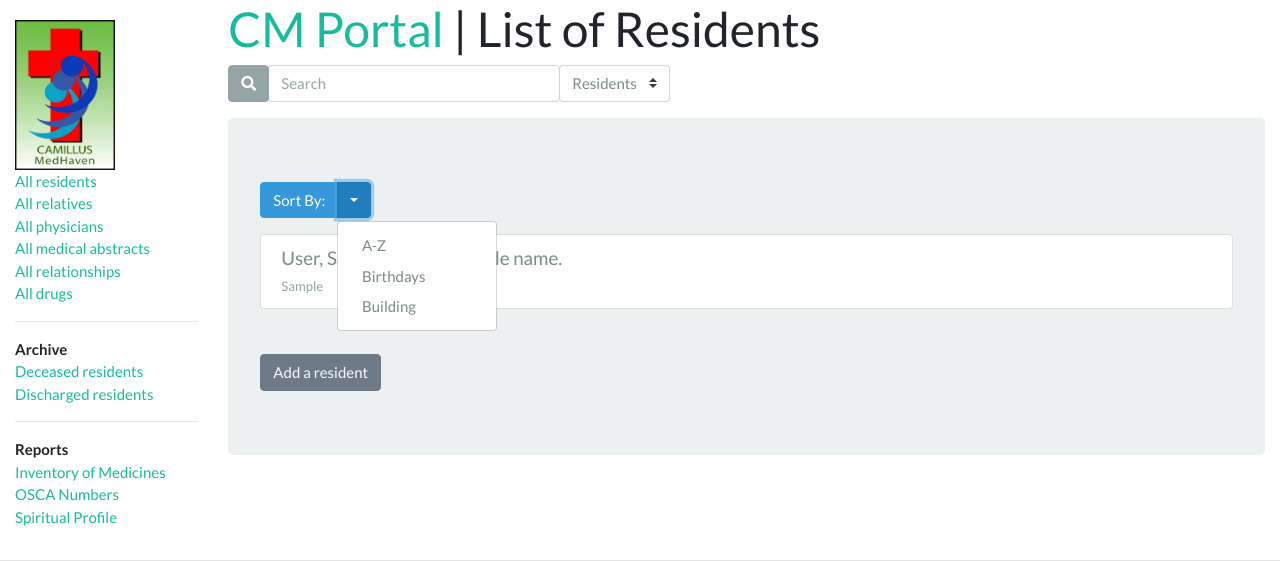
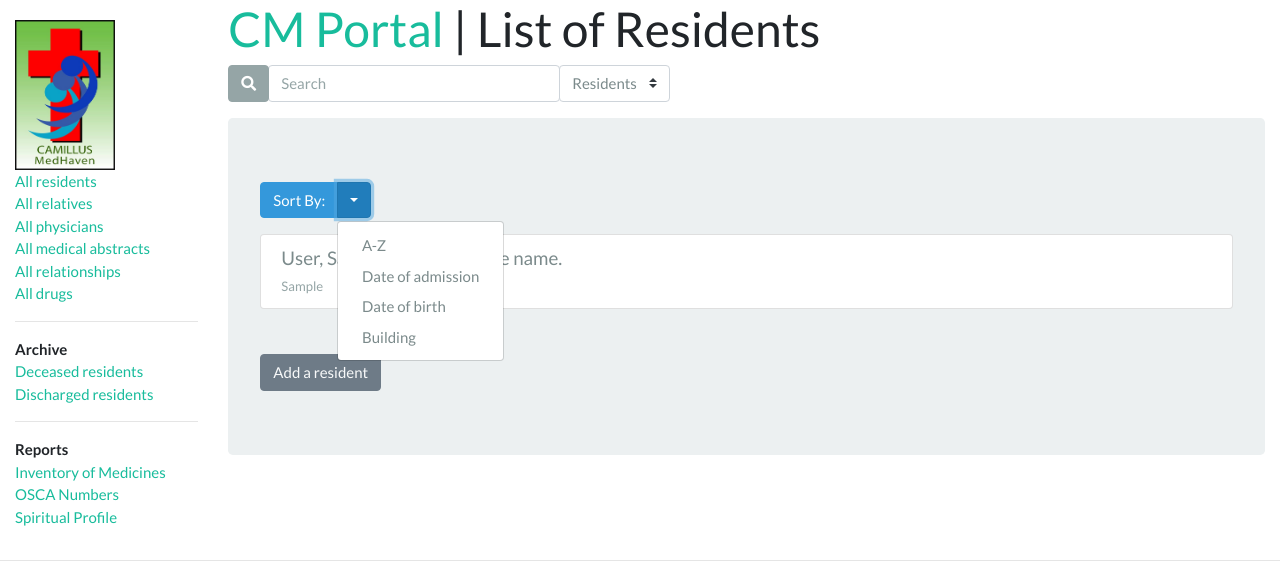
Before and after one commit to ryesalvador/cm_portal, a Django app: template templates/cm_portal/residents.html in a window 1280 px wide, after a click that opens the changed part. Shown: the part 71-632 px from the top of the page. Run offline with Django 3.2, Linux system fonts and the light colour scheme; the template is opened without the code that fills it: most values are stand-ins (such as "Sample title", 1, 10 or a date in 2020); some libraries are stand-ins or nearby versions.

Commit message:
Add sort by admission date on resident list

```diff
--- a/templates/cm_portal/resident_list_item.html
+++ b/templates/cm_portal/resident_list_item.html
@@ -17,6 +17,8 @@
    <small class="text-muted">{{ resident.discharged_on }}</small>
  {% elif deceased %}
    <small class="text-muted">{{ resident.died_on }}</small>
+ {% elif admission %}
+   <small class="text-muted">{{ resident.admission_date }}</small>
  {% else %}
    <small class="text-muted">{{ resident.get_building_display }}</small>
  {% endif %}
--- a/templates/cm_portal/residents.html
+++ b/templates/cm_portal/residents.html
@@ -16,7 +16,8 @@
 	   <button id="btnGroupDrop3" type="button" class="btn btn-info dropdown-toggle" data-toggle="dropdown" aria-haspopup="true" aria-expanded="false"></button>
 	   <div class="dropdown-menu" aria-labelledby="btnGroupDrop3" x-placement="bottom-start" style="position: absolute; will-change: transform; top: 0px; left: 0px; transform: translate3d(0px, 37px, 0px);">
 		  <a class="dropdown-item" onclick="load_list('#resident_list', 'sort', 'atoz')" href="javascript:void(0);">A-Z</a>
-                                <a class="dropdown-item" onclick="load_list('#resident_list', 'sort', 'birthday')" href="javascript:void(0);">Birthdays</a>
+		  <a class="dropdown-item" onclick="load_list('#resident_list', 'sort', 'admission')" href="javascript:void(0);">Date of admission</a>
+		  <a class="dropdown-item" onclick="load_list('#resident_list', 'sort', 'birthday')" href="javascript:void(0);">Date of birth</a>
 		  <a class="dropdown-item" onclick="load_list('#resident_list', 'sort', 'building')" href="javascript:void(0);">Building</a>
 	   </div>
 	 </div>
--- a/views.py
+++ b/views.py
@@ -123,6 +123,10 @@ class ResidentListView(PermissionRequiredMixin, generic.ListView):
                     context[c] = c
                 for k, v in context.items():
                     context[k] = self.filter_atoz(v, self.queryset)
+                return context
+            elif sort == 'admission':
+                self.template_name = 'cm_portal/resident_list_by_admission.html'
+                context['resident_list'] = self.queryset.order_by('-admission_date')
                 return context
         elif 'reports' in self.request.GET:
             reports = self.request.GET['reports'].strip()
```
Also changed, not shown: templates/cm_portal/resident_list_by_admission.html (added, +13 -0 lines). Lines whose indentation alone changed are shown as unchanged.
